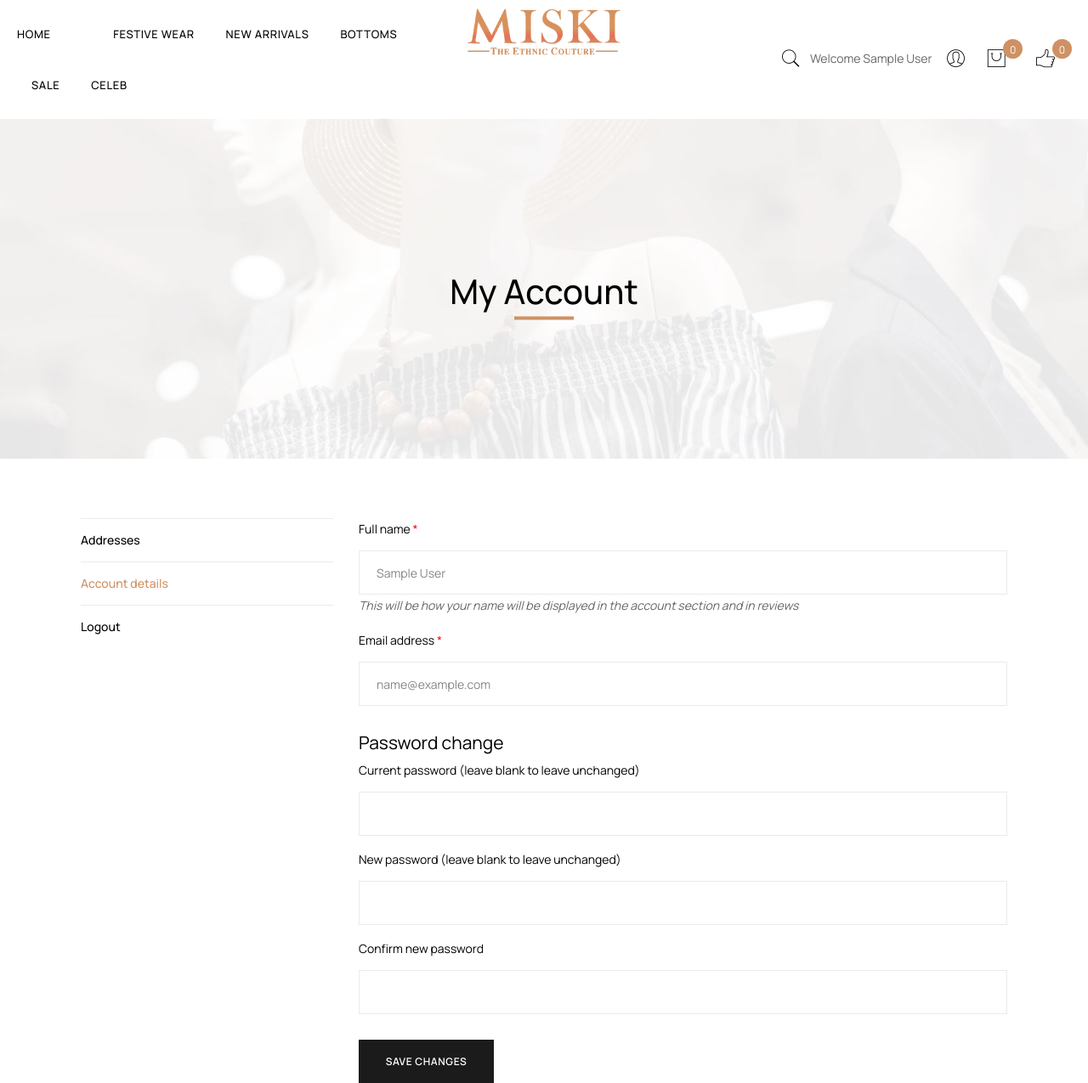
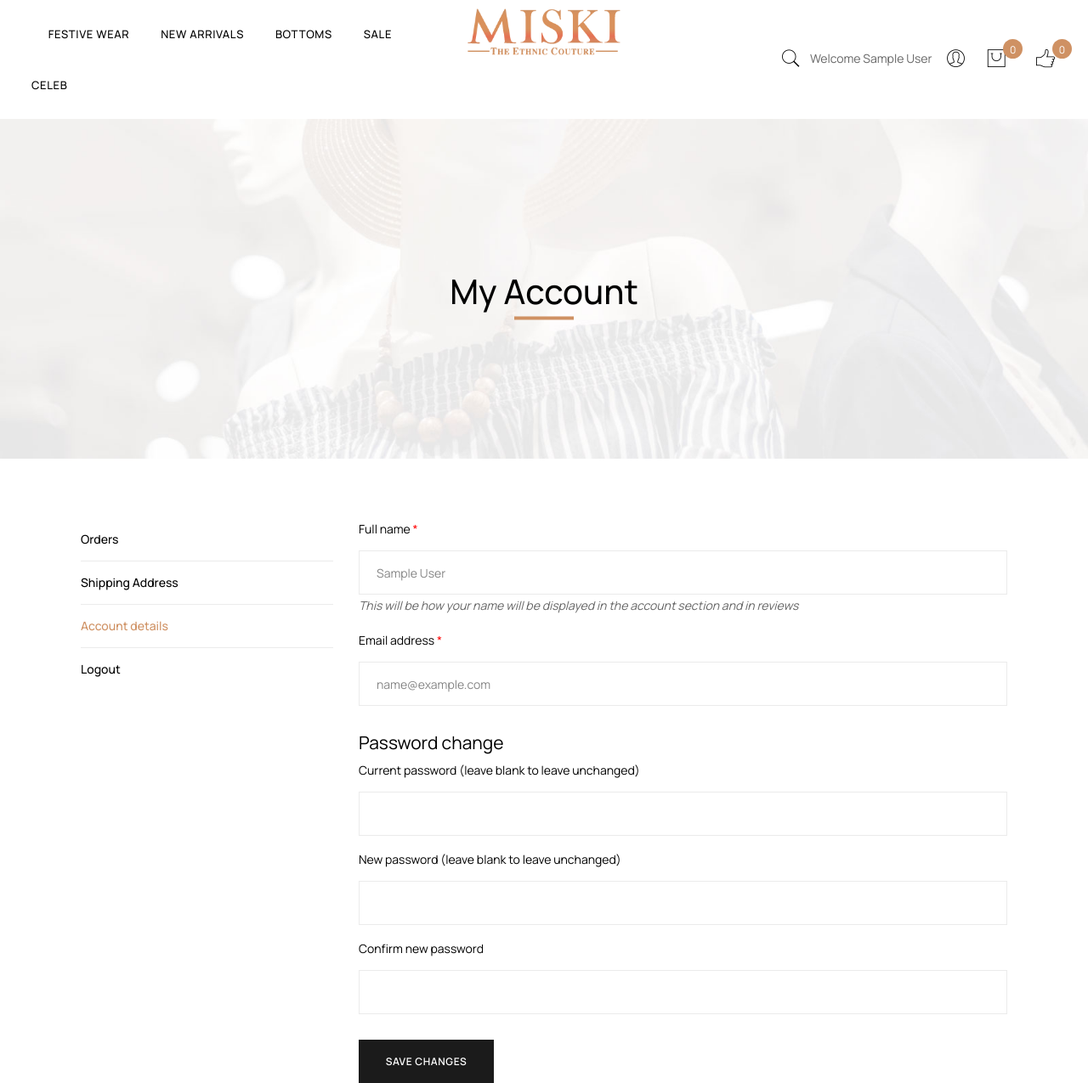
Before and after one commit to shekharcarpenter/e-commerce, a Django app: page /account/my-account in a window 1280 px wide. Shown: the top 1275 px of the page at 85% size. Run offline with Django 3.2, Linux system fonts and the light colour scheme; the visitor is signed in with stand-in values (Sample User, id 1); data comes from the database, SQL or seed files in the repository; data that the repository does not hold is empty; some libraries are stand-ins or nearby versions.

```diff
--- a/home/views.py
+++ b/home/views.py
@@ -23,8 +23,10 @@ def test_page(request):
 
 
 def blog(request):
-    return render(request, 'home/blog.html')
+    context = {'product_categories': Category.objects.filter(is_public=True)}
+    return render(request, 'home/blog.html', context=context)
 
 
 def about_us(request):
-    return render(request, 'home/about-us.html')
+    context = {'product_categories': Category.objects.filter(is_public=True)}
+    return render(request, 'home/about-us.html', context=context)
--- a/templates/accounts/account.html
+++ b/templates/accounts/account.html
@@ -103,10 +103,10 @@
                             <nav class="lynessa-MyAccount-navigation">
                                 <ul>
                                     <li class="lynessa-MyAccount-navigation-link lynessa-MyAccount-navigation-link--orders">
-{#                                        <a href="{% url 'ecommerce:view_orders' %}">Orders</a>#}
+                                        <a href="{% url 'shop:orders_view' %}">Orders</a>
                                     </li>
                                     <li class="lynessa-MyAccount-navigation-link lynessa-MyAccount-navigation-link--edit-address">
-                                        <a href="{% url 'users:address' %}">Addresses</a>
+                                        <a href="{% url 'users:address' %}">Shipping Address</a>
                                     </li>
                                     <li class="lynessa-MyAccount-navigation-link lynessa-MyAccount-navigation-link--edit-account is-active">
                                         <a href="{% url 'users:my_account' %}">Account details</a>
--- a/templates/accounts/address.html
+++ b/templates/accounts/address.html
@@ -106,7 +106,7 @@
                                         <a href="{% url 'shop:orders_view' %}">Orders</a>
                                     </li>
                                     <li class="lynessa-MyAccount-navigation-link lynessa-MyAccount-navigation-link--edit-address is-active">
-                                        <a href="{% url 'users:address' %}">Addresses</a>
+                                        <a href="{% url 'users:address' %}">Shipping Addresses</a>
                                     </li>
                                     <li class="lynessa-MyAccount-navigation-link lynessa-MyAccount-navigation-link--edit-account ">
                                         <a href="{% url 'users:my_account' %}">Account details</a>
--- a/templates/accounts/orders.html
+++ b/templates/accounts/orders.html
@@ -26,7 +26,7 @@
                                         <a href="{% url 'shop:orders_view' %}">Orders</a>
                                     </li>
                                     <li class="lynessa-MyAccount-navigation-link lynessa-MyAccount-navigation-link--edit-address">
-                                        <a href="{% url 'users:address' %}">Addresses</a>
+                                        <a href="{% url 'users:address' %}">Shipping Address</a>
                                     </li>
                                     <li class="lynessa-MyAccount-navigation-link lynessa-MyAccount-navigation-link--edit-account ">
                                         <a href="{% url 'users:my_account' %}">Account details</a>
--- a/templates/common/header.html
+++ b/templates/common/header.html
@@ -8,11 +8,11 @@
                         <div class="box-header-nav menu-nocenter">
                             <ul id="menu-primary-menu"
                                 class="clone-main-menu lynessa-clone-mobile-menu lynessa-nav main-menu">
-                                <li id="menu-item-230"
-                                    class="menu-item menu-item-type-post_type menu-item-object-megamenu menu-item-230 parent parent-megamenu item-megamenu menu-item-has-children">
-                                    <a class="lynessa-menu-item-title" title="Home"
-                                       href="{% url 'home:home' %}">Home</a>
-                                </li>
+{#                                <li id="menu-item-230"#}
+{#                                    class="menu-item menu-item-type-post_type menu-item-object-megamenu menu-item-230 parent parent-megamenu item-megamenu menu-item-has-children">#}
+{#                                    <a class="lynessa-menu-item-title" title="Home"#}
+{#                                       href="{% url 'home:home' %}">Home</a>#}
+{#                                </li>#}
                                 <li id="menu-item-229"
                                     class="menu-item menu-item-type-post_type menu-item-object-megamenu menu-item-229 parent parent-megamenu item-megamenu menu-item-has-children">
                                     {% if product_categories %}
@@ -23,10 +23,9 @@
                                 </li>
                                 <li id="menu-item-229"
                                     class="menu-item menu-item-type-post_type menu-item-object-megamenu menu-item-229 parent parent-megamenu item-megamenu menu-item-has-children">
-                                    <a class="lynessa-menu-item-title" title="Track Order" href="{% url 'home:home' %}">FESTIVE
-                                        WEAR</a>
+                                    <a class="lynessa-menu-item-title" title="Track Order" href="{% url 'home:home' %}">FESTIVE  WEAR</a>
                                     <span class="toggle-submenu"></span>
-                                    <div class="submenu megamenu megamenu-elements">
+                                    {% comment %}<div class="submenu megamenu megamenu-elements">
                                         <div class="row">
                                             <div class="col-md-4">
                                                 <div class="lynessa-listitem style-01">
@@ -42,12 +41,10 @@
                                                                 {% endfor %}
                                                             {% endif %}
                                                         </ul>
-
                                                     </div>
                                                 </div>
                                             </div>
-                                            {% comment %}
-                                            <div class="col-md-4">
+                                                                                        <div class="col-md-4">
                                                 <div class="lynessa-listitem style-01">
                                                     <div class="listitem-inner">
                                                         <h4 class="title">
@@ -107,9 +104,9 @@
                                                     </div>
                                                 </div>
                                             </div>
-                                        {% endcomment %}
+
                                         </div>
-                                    </div>
+                                    </div>{% endcomment %}
                                 </li>
                                 <li id="menu-item-996"
                                     class="menu-item menu-item-type-post_type menu-item-object-megamenu menu-item-996 parent parent-megamenu item-megamenu menu-item-has-children">
--- a/templates/home/about-us.html
+++ b/templates/home/about-us.html
@@ -10,7 +10,7 @@
         <h1 class="page-title">About</h1>
         <div role="navigation" aria-label="Breadcrumbs" class="breadcrumb-trail breadcrumbs">
             <ul class="trail-items breadcrumb">
-                <li class="trail-item trail-begin"><a href="index.html"><span>Home</span></a></li>
+                <li class="trail-item trail-begin"><a href="{% url 'home:home'%}"><span>Home</span></a></li>
                 <li class="trail-item trail-end active"><span>About</span>
                 </li>
             </ul>
--- a/users/views.py
+++ b/users/views.py
@@ -3,12 +3,14 @@ from django.contrib.auth.decorators import login_required
 from django.db.utils import IntegrityError
 from django.shortcuts import render, redirect
 
+from shop.models import Category
 from .models import User, Address
 
 
 # Create your views here.
 
 def login_view(request):
+    context = {'product_categories': Category.objects.filter(is_public=True)}
     if request.method == 'POST':
         errors = []
         if not request.POST.get('email'):
@@ -26,7 +28,7 @@ def login_view(request):
             return render(request, 'auth/login-register.html', context={"errors": ["Invalid username or password."]},
                           status=401)
     else:
-        return render(request, 'auth/login-register.html', status=200)
+        return render(request, 'auth/login-register.html', status=200, context=context)
 
 
 @login_required(login_url='/login')
@@ -68,8 +70,10 @@ def register_view(request):
 
 @login_required(login_url='/login')
 def my_account(request):
+    context = {'product_categories': Category.objects.filter(is_public=True)}
     if request.method == 'GET':
-        return render(request, 'accounts/account.html')
+        return render(request, 'accounts/account.html',
+                      context=context)
     else:
         name = request.POST.get('account_display_name')
         account_email = request.POST.get('account_email')
@@ -92,7 +96,8 @@ def my_account(request):
         request.user.full_name = name
         request.user.email = account_email
         request.user.save()
-        return render(request, 'accounts/account.html')
+        return render(request, 'accounts/account.html',
+                      context={'product_categories': Category.objects.filter(is_public=True)})
 
 
 @login_required(login_url='/login')
@@ -101,11 +106,11 @@ def address_view(request, pk=None):
         try:
             if pk:
                 address_object = Address.objects.get(id=pk)
-                context = {'address': address_object}
+                context = {'address': address_object, 'product_categories': Category.objects.filter(is_public=True)}
                 return render(request, 'accounts/add-address.html', context=context)
             else:
                 address_object = Address.objects.filter(user=request.user)
-                context = {'addresses': address_object}
+                context = {'addresses': address_object, 'product_categories': Category.objects.filter(is_public=True)}
 
         except Address.DoesNotExist:
             context = {}
```
Also changed, not shown: shop/views.py (+7 -5 lines), media/product/WhatsApp_Image_2021-05-10_at_13.45.06_ryHNdCJ.jpeg (added).
